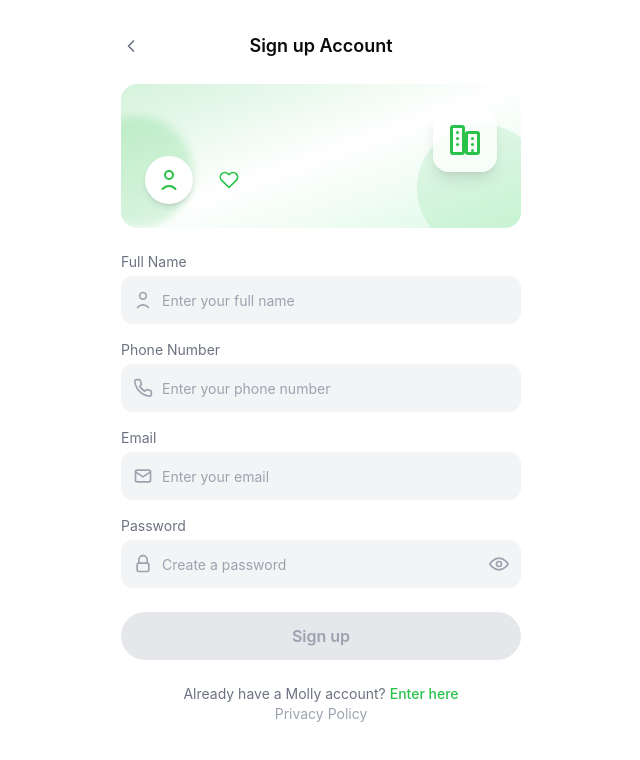
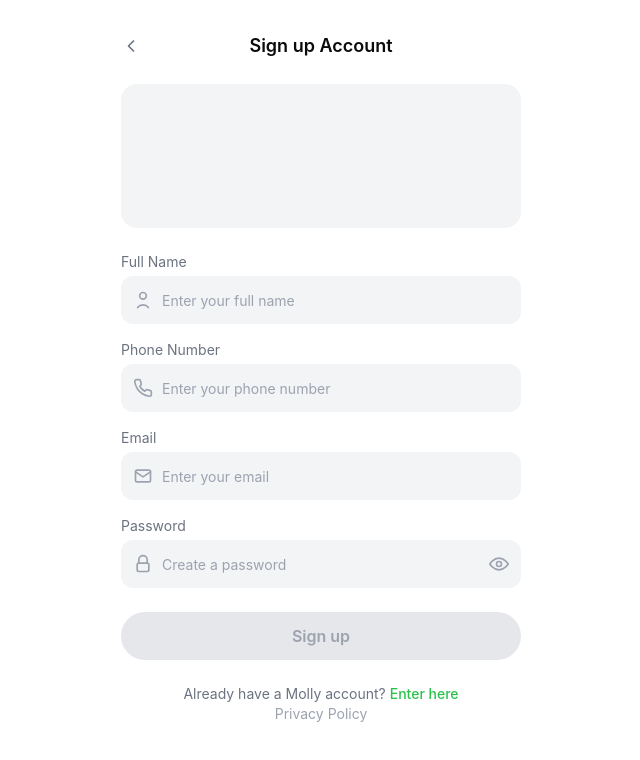
Before and after one commit to uniconnect-team/Uniconnect_frontend, a React (Vite) app: page /signup in a window 1280 px wide. Shown: the top 760 px of the page, without its empty margins (319-959 px from the left). Built offline with nearby package versions, Linux system fonts and the light colour scheme.

Commit message:
fixed errors

```diff
--- a/src/features/auth/pages/Signup.tsx
+++ b/src/features/auth/pages/Signup.tsx
@@ -88,24 +88,7 @@ export function Signup() {
         <span className="w-5" aria-hidden="true" />
       </header>
 
-      <div
-        className="relative w-full h-36 rounded-2xl overflow-hidden bg-gradient-to-br from-[rgba(42,194,74,0.2)] via-white to-[#DDF9E6]"
-        aria-hidden="true"
-      >
-        <div className="absolute -left-10 top-8 w-28 h-28 rounded-full bg-[rgba(42,194,74,0.18)] blur-sm" />
-        <div className="absolute -right-6 -bottom-6 w-32 h-32 rounded-full bg-[rgba(42,194,74,0.12)]" />
-        <div className="absolute right-6 top-6 w-16 h-16 rounded-2xl bg-white/80 shadow-lg flex items-center justify-center">
-          <Icon name="building" className="w-9 h-9 text-[color:var(--brand)]" />
-        </div>
-        <div className="absolute left-6 bottom-6 flex items-center gap-4">
-          <div className="w-12 h-12 rounded-full bg-white shadow-md flex items-center justify-center">
-            <Icon name="user" className="w-6 h-6 text-[color:var(--brand)]" />
-          </div>
-          <div className="w-10 h-10 rounded-full bg-[color:var(--brand)]/20 flex items-center justify-center">
-            <Icon name="heart" className="w-5 h-5 text-[color:var(--brand)]" />
-          </div>
-        </div>
-      </div>
+      <div className="w-full h-36 bg-gray-100 rounded-2xl" aria-hidden="true" />
 
       <div className="space-y-4">
         <FormField
```
